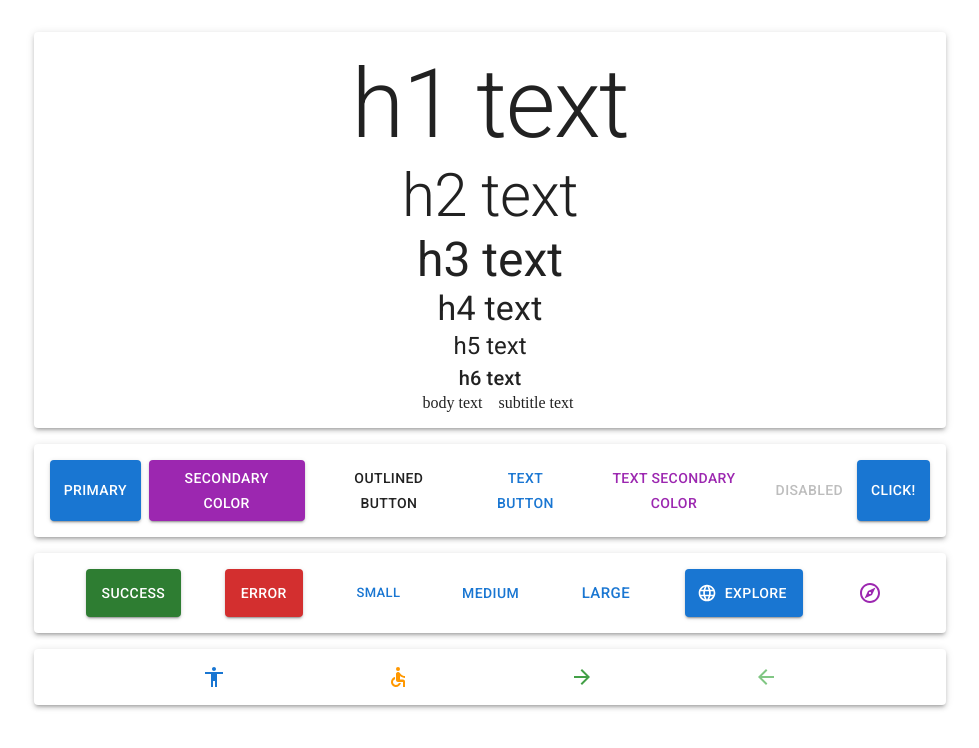
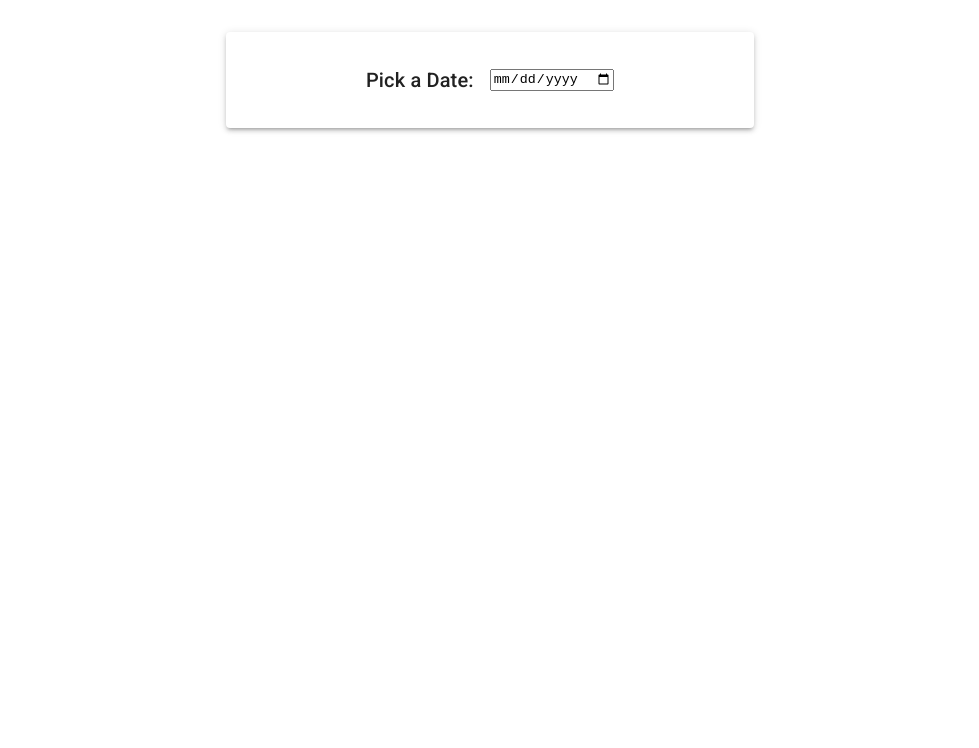
Before and after one commit to rahulek/nasa-apod-mui-app, a React (Create React App) app: page / in a window 1280 px wide. Shown: the top 748 px of the page, without its empty margins (150-1129 px from the left). Built offline with nearby package versions, Linux system fonts and the light colour scheme.

Commit message:
DateSelection and APODExplorer components added.

```diff
--- a/src/App.js
+++ b/src/App.js
@@ -1,10 +1,10 @@
 import "./App.css";
-import MUITestComponent from "./MUITestComponent";
+import APODExplorer from "./components/APOExplorer";
 
 function App() {
   return (
     <div className="App">
-      <MUITestComponent />
+      <APODExplorer />
     </div>
   );
 }
--- /dev/null
+++ b/src/components/APOExplorer.js
@@ -0,0 +1,21 @@
+import React from "react";
+import DateSelection from "./DateSelection";
+import { Container } from "@mui/material";
+
+const APODExplorer = () => {
+  //Function to pass to the DateSelection component.
+  //This gets invoked when that component detects that
+  //the date has been selected and it passes the selected
+  //date to this component
+  const dateSelected = (selectedDate) => {
+    console.log(`Selected date: ${selectedDate}`);
+  };
+
+  return (
+    <Container sx={{ width: "50%" }}>
+      <DateSelection onDateSelected={dateSelected} />
+    </Container>
+  );
+};
+
+export default APODExplorer;
--- /dev/null
+++ b/src/components/DateSelection.js
@@ -0,0 +1,33 @@
+import React, { useState } from "react";
+import { Paper, Typography, Stack } from "@mui/material";
+
+const DateSelection = ({ onDateSelected }) => {
+  //State for storing the selected date
+  const [date, setDate] = useState(Date.now().toLocaleString());
+
+  //Event handler when the date gets picked up
+  const datePicked = (e) => {
+    //set the state and then invoke the callback function
+    //to send the date selected
+    setDate(e.target.value);
+
+    //Invoke the callback
+    onDateSelected(e.target.value);
+  };
+
+  return (
+    <Paper elevation={3} sx={{ m: 4 }}>
+      <Stack
+        direction="row"
+        spacing={2}
+        sx={{ justifyContent: "center", alignItems: "center", p: 4 }}
+      >
+        <Typography variant="h6">Pick a Date: </Typography>
+        {/* For simplicity, we're not using the MUI DatePicker */}
+        <input type="date" value={date} onChange={datePicked} />
+      </Stack>
+    </Paper>
+  );
+};
+
+export default DateSelection;
```
